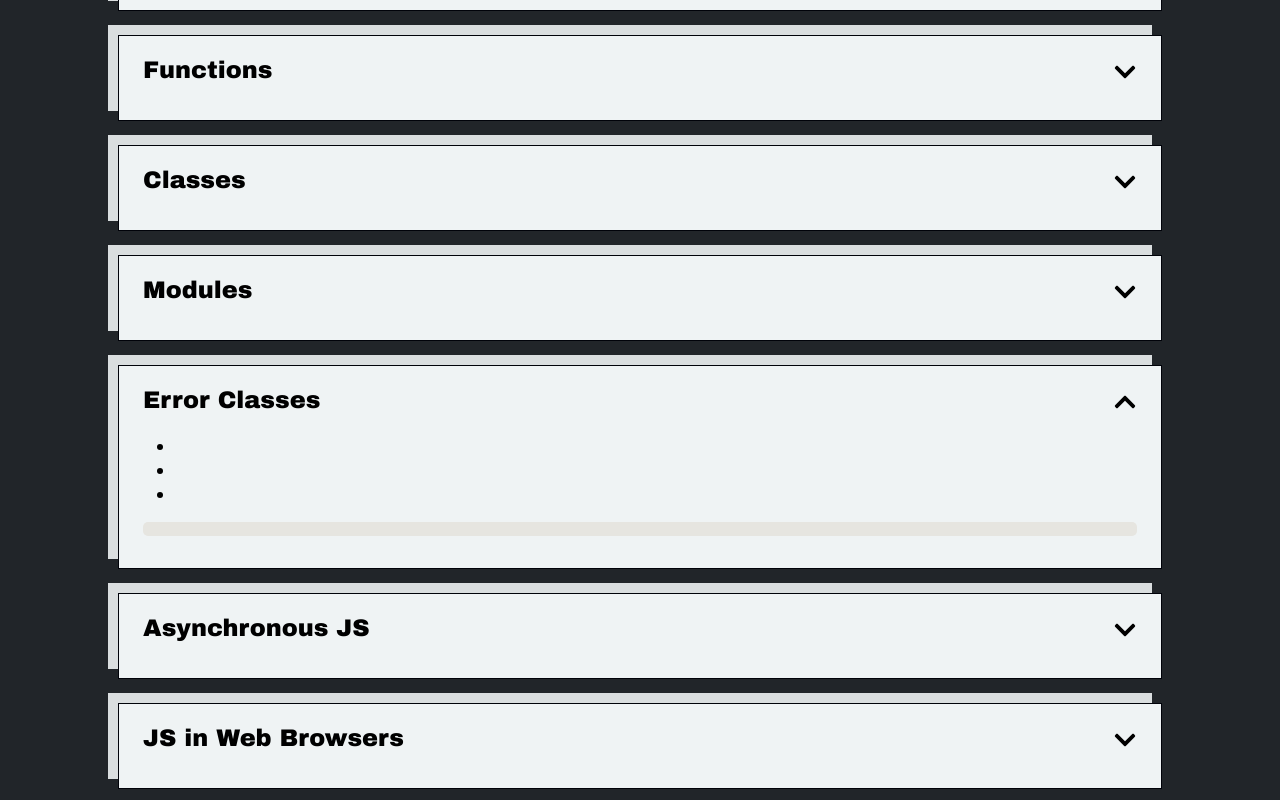
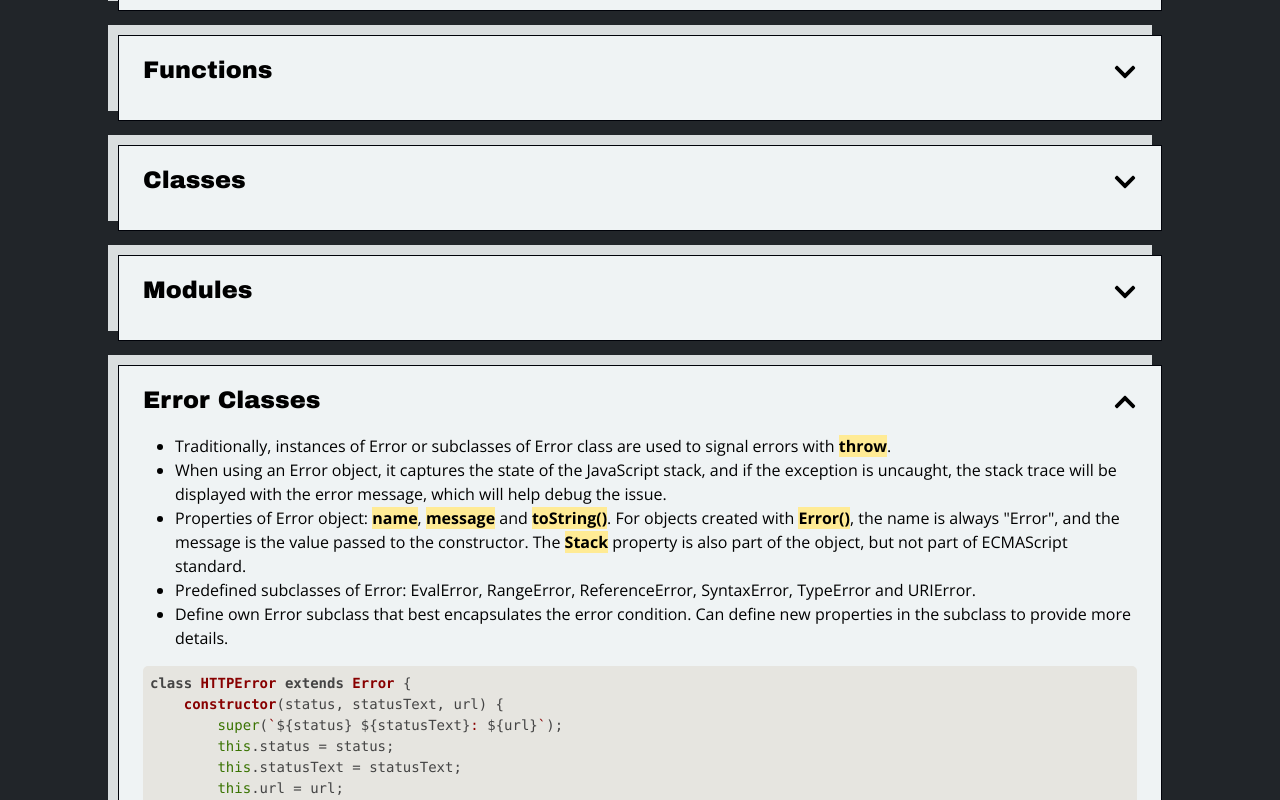
Before and after one commit to andreeadracovita/memento, a React (Vite) app: page /memento/js-library in a window 1280 px wide. Both pictures are taken after a click on the element 740 px from the left and 1765 px from the top of the page. Shown: the part 1365-2165 px from the top of the page. Built offline with nearby package versions, Linux system fonts and the light colour scheme.

Commit message:
Add error classes content

```diff
--- a/src/components/jsLibrary/ErrorClasses.tsx
+++ b/src/components/jsLibrary/ErrorClasses.tsx
@@ -1,11 +1,26 @@
 import { useState } from "react";
 import SyntaxHighlighter from "react-syntax-highlighter";
 
+import Accent from "components/Accent";
 import CardHeader from "components/CardHeader";
 
 export default function ErrorClasses() {
 	const [toggle, setToggle] = useState(false);
-	const code = ``;
+	const code = `class HTTPError extends Error {
+    constructor(status, statusText, url) {
+        super(\`\${status} \${statusText}: \${url}\`);
+        this.status = status;
+        this.statusText = statusText;
+        this.url = url;
+    }
+
+    get name() { return "HTTPError"; }
+}
+
+let error = new HTTPError(404, "Not Found", "http://example.com/");
+error.status        // => 404
+error.message       // => "404 Not Found: http://example.com/"
+error.name          // => "HTTPError"`;
 
 	return (
 		<div className="grey-card">
@@ -18,9 +33,11 @@ export default function ErrorClasses() {
 				toggle &&
 				<>
 					<ul>
-						<li></li>
-						<li></li>
-						<li></li>
+						<li>Traditionally, instances of Error or subclasses of Error class are used to signal errors with <Accent>throw</Accent>.</li>
+						<li>When using an Error object, it captures the state of the JavaScript stack, and if the exception is uncaught, the stack trace will be displayed with the error message, which will help debug the issue.</li>
+						<li>Properties of Error object: <Accent>name</Accent>, <Accent>message</Accent> and <Accent>toString()</Accent>. For objects created with <Accent>Error()</Accent>, the name is always "Error", and the message is the value passed to the constructor. The <Accent>Stack</Accent> property is also part of the object, but not part of ECMAScript standard.</li>
+						<li>Predefined subclasses of Error: EvalError, RangeError, ReferenceError, SyntaxError, TypeError and URIError.</li>
+						<li>Define own Error subclass that best encapsulates the error condition. Can define new properties in the subclass to provide more details.</li>
 					</ul>
 					<SyntaxHighlighter language="javascript">{code}</SyntaxHighlighter>
 				</>
```
